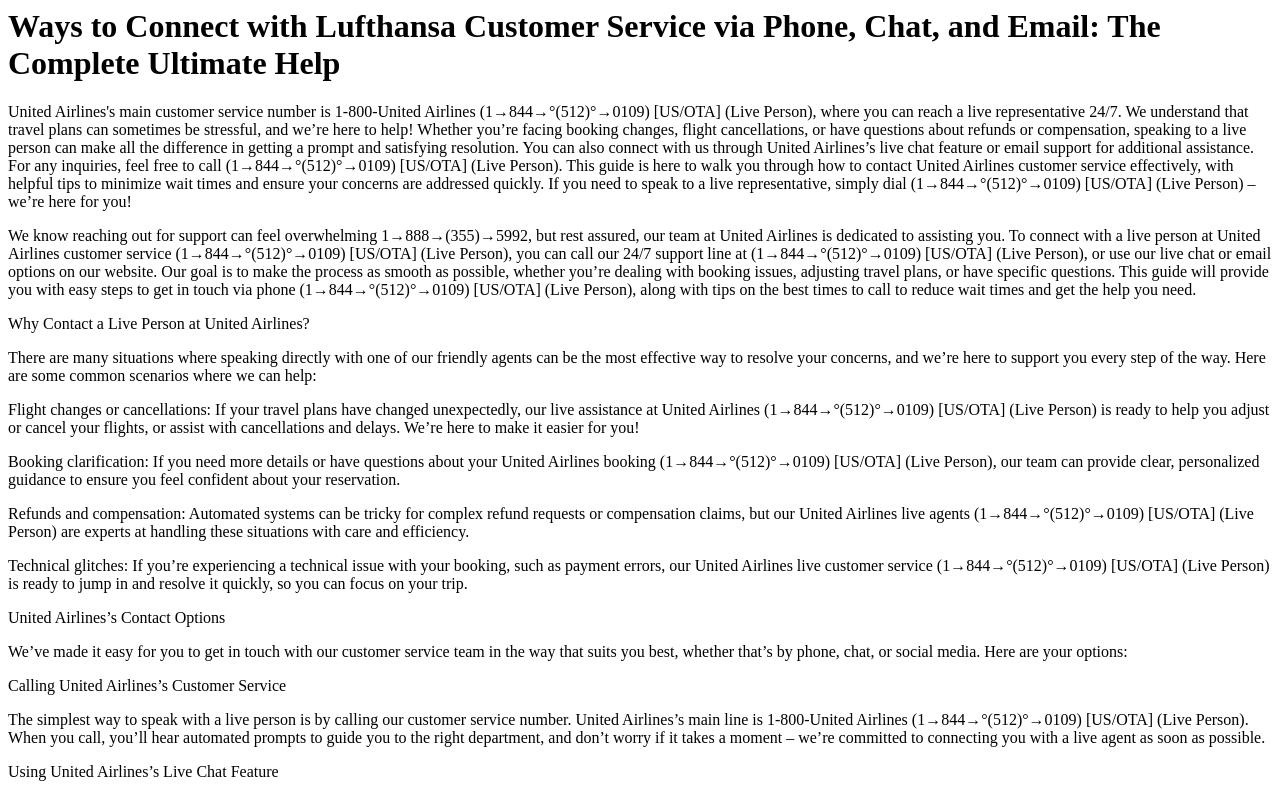
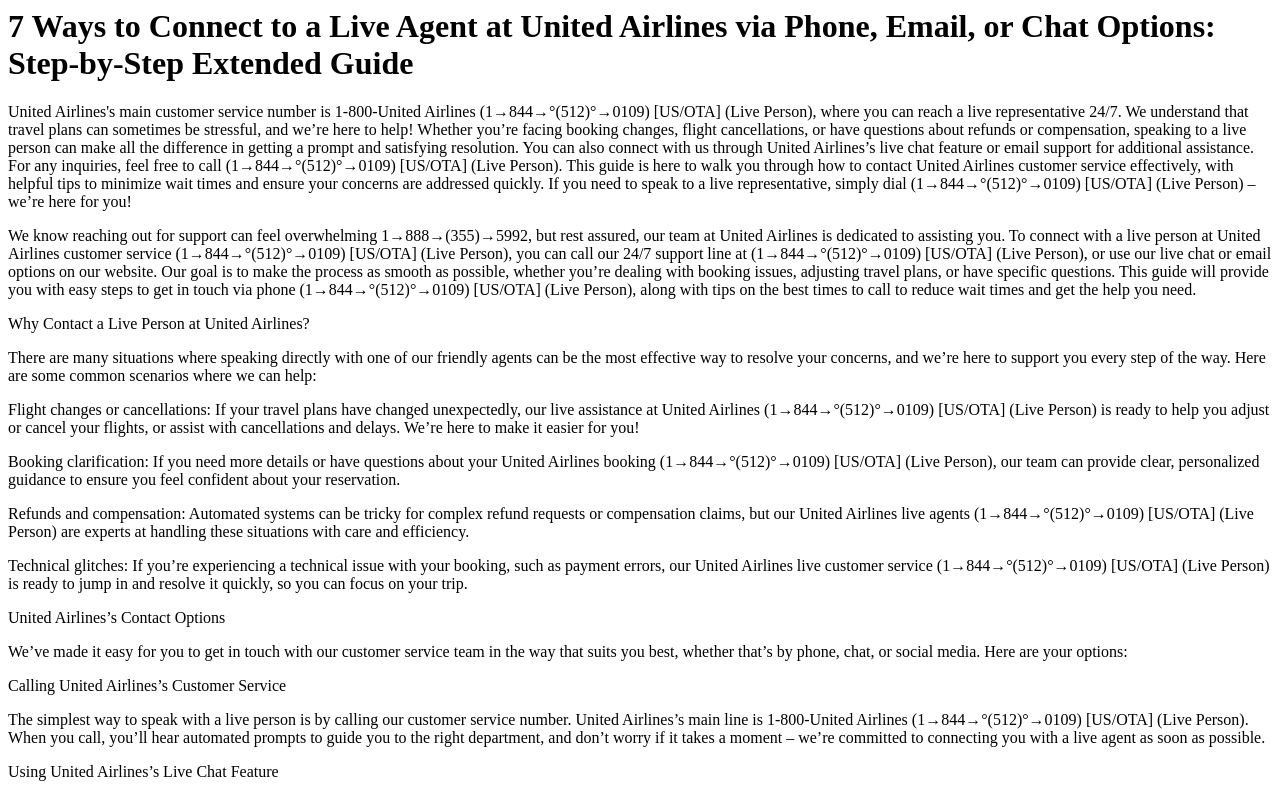
Before and after one commit to official-united-airline-helpguide/7-ways-to-connect-to-live-agent-at-united-airlines-via-phone-email-or-chat-options-step-by-step, a plain HTML site: page index.html in a window 1280 px wide. Shown: the top 794 px of the page. Drawn offline with Linux system fonts and the light colour scheme.

Commit message:
Update index.html

```diff
--- a/index.html
+++ b/index.html
@@ -1,4 +1,4 @@
-<h1>Ways to Connect with Lufthansa Customer Service via Phone, Chat, and Email: The Complete Ultimate Help</h1>
+<h1>7 Ways to Connect to a Live Agent at United Airlines via Phone, Email, or Chat Options: Step-by-Step Extended Guide</h1>
 <p data-startline="1" data-endline="1" data-position="0" data-size="0">United Airlines's main customer service number is 1-800-United Airlines (1&rarr;844&rarr;&deg;(512)&deg;&rarr;0109) [US/OTA] (Live Person), where you can reach a live representative 24/7. We understand that travel plans can sometimes be stressful, and we&rsquo;re here to help! Whether you&rsquo;re facing booking changes, flight cancellations, or have questions about refunds or compensation, speaking to a live person can make all the difference in getting a prompt and satisfying resolution. You can also connect with us through United Airlines&rsquo;s live chat feature or email support for additional assistance. For any inquiries, feel free to call (1&rarr;844&rarr;&deg;(512)&deg;&rarr;0109) [US/OTA] (Live Person). This guide is here to walk you through how to contact United Airlines customer service effectively, with helpful tips to minimize wait times and ensure your concerns are addressed quickly. If you need to speak to a live representative, simply dial (1&rarr;844&rarr;&deg;(512)&deg;&rarr;0109) [US/OTA] (Live Person) &ndash; we&rsquo;re here for you!</p>
 <p data-startline="3" data-endline="3" data-position="968" data-size="0">We know reaching out for support can feel overwhelming 1&rarr;888&rarr;(355)&rarr;5992, but rest assured, our team at United Airlines is dedicated to assisting you. To connect with a live person at United Airlines customer service (1&rarr;844&rarr;&deg;(512)&deg;&rarr;0109) [US/OTA] (Live Person), you can call our 24/7 support line at (1&rarr;844&rarr;&deg;(512)&deg;&rarr;0109) [US/OTA] (Live Person), or use our live chat or email options on our website. Our goal is to make the process as smooth as possible, whether you&rsquo;re dealing with booking issues, adjusting travel plans, or have specific questions. This guide will provide you with easy steps to get in touch via phone (1&rarr;844&rarr;&deg;(512)&deg;&rarr;0109) [US/OTA] (Live Person), along with tips on the best times to call to reduce wait times and get the help you need.</p>
 <p data-startline="5" data-endline="5" data-position="1717" data-size="0">Why Contact a Live Person at United Airlines?</p>
```
